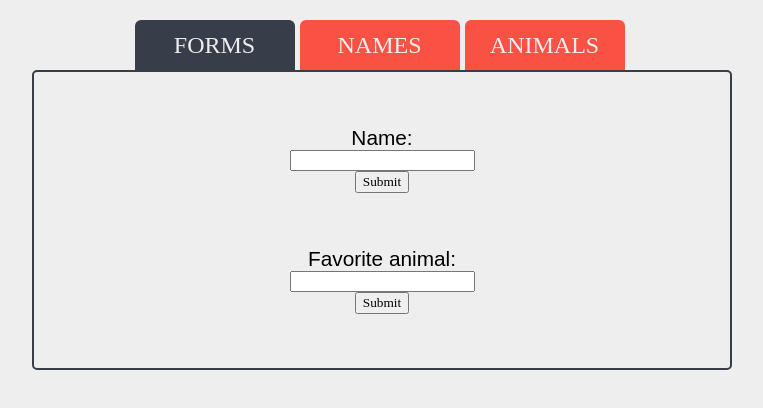
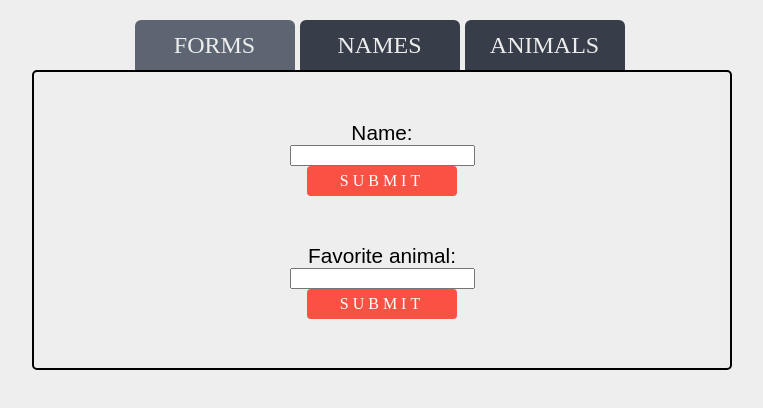
Before and after one commit to peterscardera/threeTabs-, a React (Create React App) app: page / in a window 1280 px wide. Shown: the top 408 px of the page, without its empty margins (258-1021 px from the left). Built offline with nearby package versions, Linux system fonts and the light colour scheme.

Commit message:
feat: form validation

```diff
--- a/package.json
+++ b/package.json
@@ -8,6 +8,7 @@
     "@testing-library/user-event": "^7.1.2",
     "react": "^16.13.1",
     "react-dom": "^16.13.1",
+    "react-hook-form": "^6.0.0",
     "react-router-dom": "^5.2.0",
     "react-scripts": "3.4.1",
     "styled-components": "^5.1.1"
--- a/src/App.js
+++ b/src/App.js
@@ -1,81 +1,9 @@
-import React, { useState } from 'react';
-import styled, { ThemeProvider, createGlobalStyle } from 'styled-components';
+import React from 'react';
 
-import TabButtons from './components/TabButtons/TabButtons';
-import TabOneForms from './components/TabOne/TabOneForms';
-import TabTwoNames from './components/TabTwo/TabTwoNames';
-import TabThreeAnimals from './components/TabThree/TabThreeAnimals';
+import Main from './Main';
 
 const App = () => {
-  //state that dictates which tab we're on
-  const [pageState, setPageState] = useState('Forms');
-
-  const [listOfNames, setListOfNames] = useState([]);
-  const [listOfAnimals, setListOfAnimals] = useState([]);
-
-  return (
-    <>
-      <GlobalStyle />
-      <ThemeProvider theme={theme}>
-        <Container>
-          <TabButtons pageState={pageState} setPageState={setPageState} setListOfNames={setListOfNames} />
-          {pageState === 'Forms' ? (
-            <TabOneForms
-              listOfAnimals={listOfAnimals}
-              setListOfAnimals={setListOfAnimals}
-              listOfNames={listOfNames}
-              setListOfNames={setListOfNames}
-            />
-          ) : pageState === 'Names' ? (
-            <TabTwoNames listOfNames={listOfNames} />
-          ) : (
-            pageState === 'Animals' && <TabThreeAnimals listOfAnimals={listOfAnimals} />
-          )}
-        </Container>
-      </ThemeProvider>
-    </>
-  );
+  return <Main />;
 };
 
 export default App;
-
-const theme = {
-  fontFamily: 'Noto Sans JP',
-  colors: {
-    bizDark: '#2D323B',
-    bizLight: '#373D49',
-    bizOrange: '#F95245',
-    offWhite: '#EDEDED',
-    black: '#000000',
-  },
-};
-const GlobalStyle = createGlobalStyle`
-html {
-    box-sizing: border-box;
-    background:#eee
-
-  }
-  *, *:before, *:after {
-    box-sizing: inherit;
-  }
-  body {
-    padding: 0;
-    margin: 0;
-    font-size: 1.3rem;
-     font-family: 'Noto Sans JP', sans-serif;
-  }
-  a {
-    text-decoration: none;
-
-  }
-  button {  font-family: 'radnika_next'; }
-`;
-
-const Container = styled.div`
-  margin-top: 20px;
-  width: 100vw;
-  height: 100vh;
-  display: flex;
-  flex-direction: column;
-  align-items: center;
-`;
--- /dev/null
+++ b/src/Main.js
@@ -0,0 +1,92 @@
+import React, { useState, useEffect } from 'react';
+import styled, { ThemeProvider, createGlobalStyle } from 'styled-components';
+
+import TabButtons from './components/TabButtons/TabButtons';
+import TabOneForms from './components/TabOne/TabOneForms';
+import TabTwoNames from './components/TabTwo/TabTwoNames';
+import TabThreeAnimals from './components/TabThree/TabThreeAnimals';
+
+const Main = () => {
+
+  //state that dictates which tab we're on
+  const [pageState, setPageState] = useState('Forms');
+
+  const [listOfNames, setListOfNames] = useState([]);
+
+  const [listOfAnimals, setListOfAnimals] = useState(() => JSON.parse(localStorage.getItem('animals')) || []);
+
+  useEffect(() => {
+    localStorage.setItem('animals', JSON.stringify(listOfAnimals));
+  }, [listOfAnimals]);
+
+  return (
+    <>
+      <GlobalStyle />
+      <ThemeProvider theme={theme}>
+        <Container>
+          <TabButtons pageState={pageState} setPageState={setPageState} setListOfNames={setListOfNames} />
+          {pageState === 'Forms' ? (
+            <TabOneForms
+              listOfAnimals={listOfAnimals}
+              setListOfAnimals={setListOfAnimals}
+              listOfNames={listOfNames}
+              setListOfNames={setListOfNames}
+            />
+          ) : pageState === 'Names' ? (
+            <TabTwoNames listOfNames={listOfNames} />
+          ) : (
+            pageState === 'Animals' && <TabThreeAnimals listOfAnimals={listOfAnimals} />
+          )}
+        </Container>
+      </ThemeProvider>
+    </>
+  );
+
+
+
+};
+
+export default Main;
+
+
+const theme = {
+    fontFamily: 'Noto Sans JP',
+    colors: {
+      light: 'RGBA(30,44,61,0.7)',
+      dark: '#373D49',
+      bizOrange: '#F95245',
+      lightOrange: 'RGBA(249,82,69,0.81)',
+      offWhite: '#EDEDED',
+      black: '#000000',
+    },
+  };
+  const GlobalStyle = createGlobalStyle`
+  html {
+      box-sizing: border-box;
+      background:#eee
+
+    }
+    *, *:before, *:after {
+      box-sizing: inherit;
+    }
+    body {
+      padding: 0;
+      margin: 0;
+      font-size: 1.3rem;
+       font-family: 'Noto Sans JP', sans-serif;
+    }
+    a {
+      text-decoration: none;
+
+    }
+    button {  font-family: 'radnika_next'; }
+  `;
+
+  const Container = styled.div`
+    margin-top: 20px;
+    width: 100vw;
+    height: 100vh;
+    display: flex;
+    flex-direction: column;
+    align-items: center;
+  `;
--- a/src/components/TabButtons/TabButtons.js
+++ b/src/components/TabButtons/TabButtons.js
@@ -57,12 +57,12 @@ const StyledTab = styled.button`
   color: ${(props) => props.theme.colors.offWhite};
   background: ${(props) =>
     props.children === 'Forms' && props.pageState === 'Forms'
-      ? props.theme.colors.bizLight
+      ? props.theme.colors.light
       : props.children === 'Names' && props.pageState === 'Names'
-      ? props.theme.colors.bizLight
+      ? props.theme.colors.light
       : props.children === 'Animals' && props.pageState === 'Animals'
-      ? props.theme.colors.bizLight
-      : props.theme.colors.bizOrange};
+      ? props.theme.colors.light
+      : props.theme.colors.dark};
 `;
 
 //!add prop types
--- a/src/components/TabOne/TabOneForms.js
+++ b/src/components/TabOne/TabOneForms.js
@@ -1,5 +1,6 @@
 import React, { useState } from 'react';
 import styled from 'styled-components';
+import { useForm } from 'react-hook-form';
 
 import { Container } from '../ReusableStyles/Container';
 
@@ -8,17 +9,29 @@ const TabOneForms = ({ listOfAnimals, setListOfAnimals, listOfNames, setListOfNa
   const [currentName, setCurrentName] = useState('');
   const [currentAnimal, setCurrentAnimal] = useState('');
 
+  const { register, handleSubmit, errors } = useForm();
 
-  //handlers that fire of changes to parent state app js
+  //handler that validates for string and updates current typing states.
+  const onChangeHandler = (fieldType) => (e) => {
+    const value = e.target.value;
+
+    if (fieldType === 'name') {
+      setCurrentName(value);
+    } else if (fieldType === 'animal') {
+      setCurrentAnimal(value);
+    }
+  };
+
+  //handlers that fire of changes to parent state app js.
   const addAnimalHandler = (e) => {
-    e.preventDefault();
+    // e.preventDefault();
     let copy = [...listOfAnimals, { animal: currentAnimal }];
     setListOfAnimals(copy);
     setCurrentAnimal('');
   };
 
   const addNameHandler = (e) => {
-    e.preventDefault();
+    // e.preventDefault();
     let copy = [...listOfNames, { name: currentName }];
     setListOfNames(copy);
     setCurrentName('');
@@ -27,16 +40,33 @@ const TabOneForms = ({ listOfAnimals, setListOfAnimals, listOfNames, setListOfNa
   return (
     <>
       <Container>
-        <StyledForm onSubmit={addNameHandler}>
+        <StyledForm onSubmit={handleSubmit(addNameHandler)}>
           <label htmlFor="name">Name:</label>
-          <input required id="name" type="text" value={currentName} onChange={(e) => setCurrentName(e.target.value)} />
-          <button type="submit"> Submit</button>
+          <input
+            ref={register({ pattern: /^[A-Za-z]+$/i })}
+            id="name"
+            name="name"
+            type="text"
+            value={currentName}
+            onChange={onChangeHandler('name')}
+          />
+          <StyledButton type="submit"> SUBMIT</StyledButton>
+
+          {errors.name && <p style={{ color: 'red', fontSize: '16px' }}>Please enter a valid name</p>}
         </StyledForm>
 
-        <StyledForm onSubmit={addAnimalHandler}>
+        <StyledForm onSubmit={handleSubmit(addAnimalHandler)}>
           <label htmlFor="animal">Favorite animal:</label>
-          <input required id="animal" type="text" value={currentAnimal} onChange={(e) => setCurrentAnimal(e.target.value)} />
-          <button type="submit"> Submit</button>
+          <input
+            ref={register({ pattern: /^[A-Za-z]+$/i })}
+            id="animal"
+            name="animals"
+            type="text"
+            value={currentAnimal}
+            onChange={onChangeHandler('animal')}
+          />
+          <StyledButton type="submit"> SUBMIT</StyledButton>
+          {errors.animals && <p style={{ color: 'red', fontSize: '16px' }}>Please enter a valid animal</p>}
         </StyledForm>
       </Container>
     </>
@@ -51,3 +81,21 @@ const StyledForm = styled.form`
   flex-direction: column;
   align-items: center;
 `;
+
+const StyledButton = styled.button`
+  border: none;
+  width: 150px;
+  height: 30px;
+  letter-spacing: 4px;
+  background: ${(props) => props.theme.colors.bizOrange};
+  border-radius: 4px;
+  transition: all 1s;
+  cursor: pointer;
+  color: #fff;
+  font-size: 16px;
+  font-weight: 400;
+  &:hover {
+    background: ${(props) => props.theme.colors.lightOrange};
+    border: 1px solid ${(props) => props.theme.colors.bizOrange};
+  }
+`;
```
Also changed, not shown: 2 other files (tests, documents, lock files or other folders).
